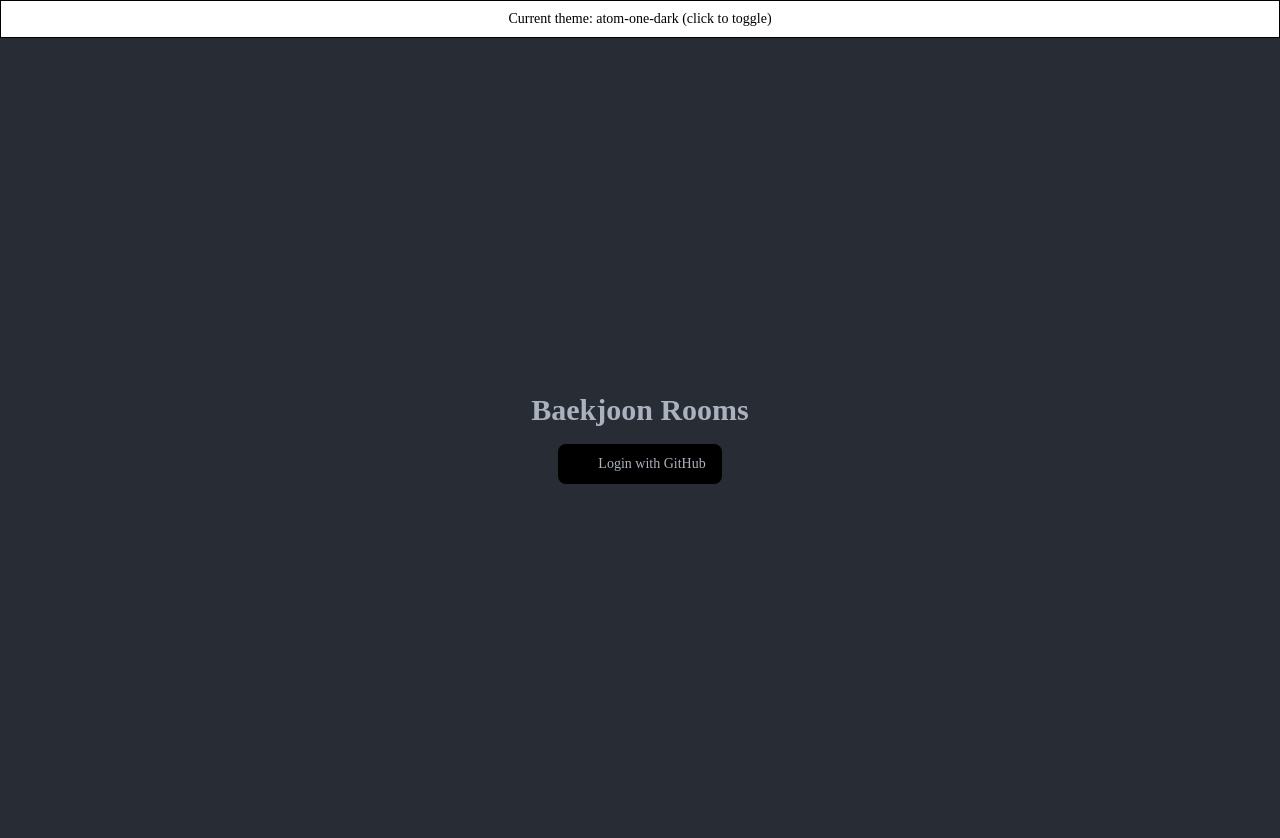
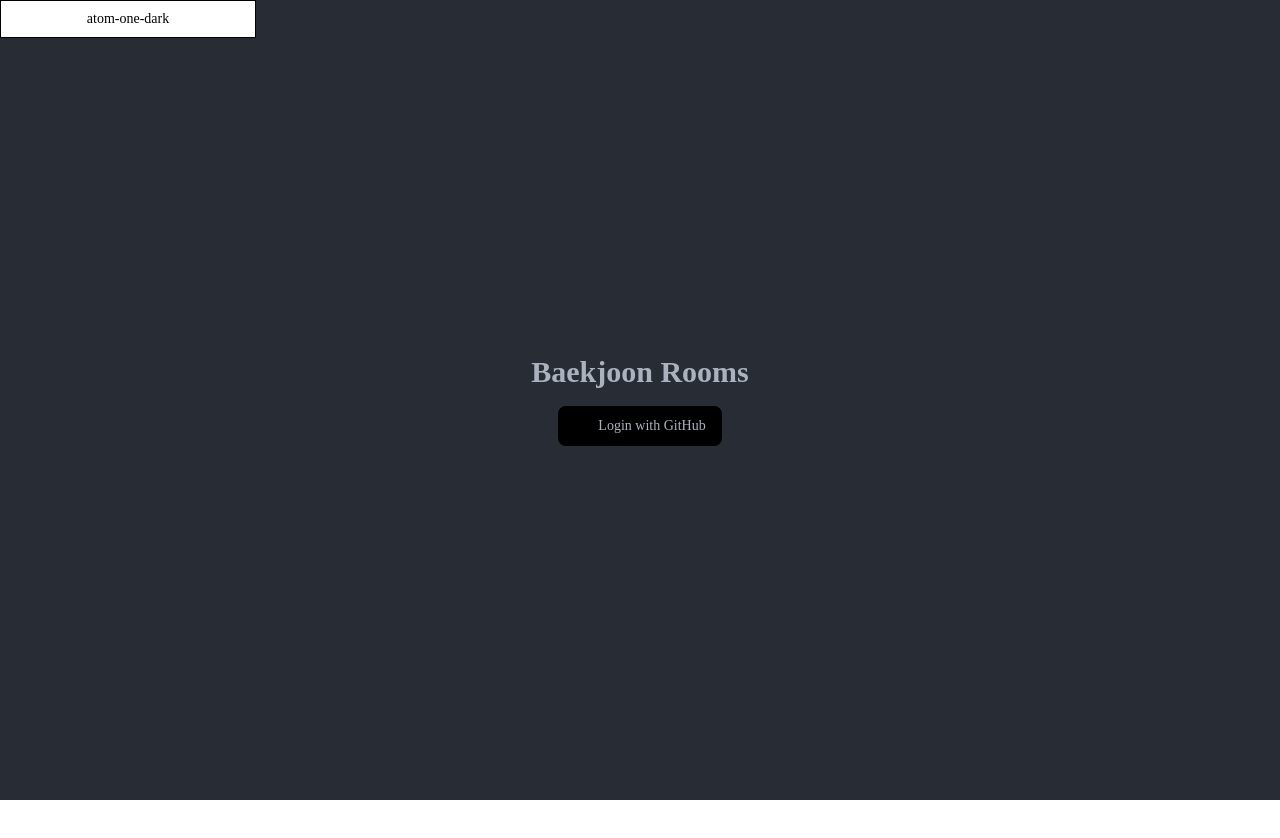
Before and after one commit to boostcampwm2023/baekjoonrooms, a React (Vite) app in the folder client/: page / in a window 1280 px wide. After the commit the page ends 800 px from the top, so only its background shows below. Built offline with nearby package versions, Linux system fonts and the light colour scheme; no server answers; some icons are missing.

Commit message:
feat: ui 및 color settig 수정

```diff
--- a/client/src/App.tsx
+++ b/client/src/App.tsx
@@ -3,7 +3,7 @@
 
 import { AuthProvider } from './contexts/AuthContext';
 import { ThemeProvider } from './contexts/ThemeProvider';
-import ThemeComponent from './components/ThemedComponent';
+import ThemeComponent from './components/temp/ThemedComponent';
 
 const queryClient = new QueryClient();
 
--- a/client/src/components/ThemedComponent.tsx
+++ /dev/null
@@ -1,15 +0,0 @@
-// ThemeSwitcherDropdown.tsx
-
-import { useTheme } from '../contexts/ThemeProvider';
-
-export default function ThemeComponent() {
-  const { theme, toggleTheme } = useTheme();
-  return (
-    <button
-      type="button"
-      className="border-default-dark inline-flex w-full justify-center  border px-4 py-2 text-sm font-medium shadow-sm "
-      onClick={toggleTheme}>
-      {`Current theme: ${theme} (click to toggle)`}
-    </button>
-  );
-}
--- a/client/src/components/buttons/GithubLoginButton.tsx
+++ b/client/src/components/buttons/GithubLoginButton.tsx
@@ -1,4 +1,5 @@
 import { FaGithub } from 'react-icons/fa6';
+import { useTheme } from '../../contexts/ThemeProvider';
 
 export default function GithubLoginButton() {
   async function login(): Promise<void> {
@@ -6,9 +7,13 @@
     window.location.assign(`${baseUrl}/auth/github/`);
   }
 
+  const { theme } = useTheme();
+
   return (
     <button
-      className="text-text_default bg-default_black my-2 flex items-center gap-2 rounded-lg px-4 py-2.5 text-sm hover:bg-opacity-50"
+      // theme에 dark가 들어가있다면 text color를 text_default, light가 들어가있다면 text color를 default_white으로 설정
+      className={`my-2 flex items-center gap-2 rounded-lg bg-default_black px-4 py-2.5 text-sm hover:bg-opacity-50
+      ${theme.includes('dark') ? 'text-text_default' : 'text-default_white'}`}
       onClick={login}>
       <FaGithub size="1rem" />
       Login with GitHub
--- a/client/src/components/buttons/LogoutButton.tsx
+++ b/client/src/components/buttons/LogoutButton.tsx
@@ -5,7 +5,7 @@
 
   return (
     <button
-      className="text-guide  hover:bg-gray-600 bg-gutter m-4 rounded-lg p-2.5 px-5 text-sm"
+      className="hover:bg-gray-600 m-4 rounded-lg bg-gutter p-2.5 px-5 text-sm text-guide"
       onClick={onLogout}>
       Log out
     </button>
--- a/client/src/components/buttons/RoomCreateButton.tsx
+++ b/client/src/components/buttons/RoomCreateButton.tsx
@@ -31,7 +31,7 @@
         <div>loading...</div>
       ) : (
         <button
-          className="bg-accent text-default_white flex h-[33px] w-[150px] items-center justify-center rounded-lg font-medium hover:opacity-80"
+          className="flex h-[33px] w-[150px] items-center justify-center rounded-lg bg-accent font-medium text-default_white hover:opacity-80"
           onClick={onClick}>
           Create room
         </button>
--- /dev/null
+++ b/client/src/components/temp/ThemedComponent.tsx
@@ -0,0 +1,15 @@
+// ThemeSwitcherDropdown.tsx
+
+import { useTheme } from '../../contexts/ThemeProvider';
+
+export default function ThemeComponent() {
+  const { theme, toggleTheme } = useTheme();
+  return (
+    <button
+      type="button"
+      className="absolute top-0 inline-flex w-[20%] justify-center border bg-default_white px-4 py-2 text-sm font-medium shadow-sm"
+      onClick={toggleTheme}>
+      {`${theme}`}
+    </button>
+  );
+}
--- a/client/src/contexts/ThemeProvider.tsx
+++ b/client/src/contexts/ThemeProvider.tsx
@@ -62,7 +62,7 @@
 
   return (
     <ThemeContext.Provider value={contextValue}>
-      {children}
+      <div className="relative">{children}</div>
     </ThemeContext.Provider>
   );
 };
--- a/client/src/index.css
+++ b/client/src/index.css
@@ -3,88 +3,90 @@
 @tailwind utilities;
 
 /* atom-one-dark */
+@layer base {
   :root {
-  --color--fg: #252931;
-  --color--bg: #282c34;
-  --color--gutter: #1d2025;
-  --color--guide: #cccccc;
-  --color--text: #abb2bf;
-  --color--accent: #528bff;
-  --color--cyan: #56b6c2;
-  --color--blue: #61afef;
-  --color--purple: #c678dd;
-  --color--green: #98c379;
-  --color--rose: #e06c75;
-  --color--orange: #d19a66;
-  --color--red: #be5046;
-  --color--gold: #e5c07b;
+    --color--fg: 37 41 49;
+    --color--bg: 40 44 52;
+    --color--gutter: 29 32 37;
+    --color--guide: 204 204 204;
+    --color--text: 171 178 191;
+    --color--accent: 82 139 255;
+    --color--cyan: 86 182 194;
+    --color--blue: 97 175 239;
+    --color--purple: 198 120 221;
+    --color--green: 152 195 121;
+    --color--rose: 224 108 117;
+    --color--orange: 209 154 102;
+    --color--red: 190 80 70;
+    --color--gold: 229 192 123;
   }
 
   :root[data-theme='atom-one-dark'] {
-  --color--fg: #252931;
-  --color--bg: #282c34;
-  --color--gutter: #1d2025;
-  --color--guide: #cccccc;
-  --color--text: #abb2bf;
-  --color--accent: #528bff;
-  --color--cyan: #56b6c2;
-  --color--blue: #61afef;
-  --color--purple: #c678dd;
-  --color--green: #98c379;
-  --color--rose: #e06c75;
-  --color--orange: #d19a66;
-  --color--red: #be5046;
-  --color--gold: #e5c07b;
+    --color--fg: 37 41 49;
+    --color--bg: 40 44 52;
+    --color--gutter: 29 32 37;
+    --color--guide: 204 204 204;
+    --color--text: 171 178 191;
+    --color--accent: 82 139 255;
+    --color--cyan: 86 182 194;
+    --color--blue: 97 175 239;
+    --color--purple: 198 120 221;
+    --color--green: 152 195 121;
+    --color--rose: 224 108 117;
+    --color--orange: 209 154 102;
+    --color--red: 190 80 70;
+    --color--gold: 229 192 123;
   }
 
   :root[data-theme='atom-one-light'] {
-  --color--fg: #383a42;
-  --color--bg: #fafafa;
-  --color--gutter: #a1a1a1;
-  --color--guide: #cfd0d1;
-  --color--text: #383a42;
-  --color--accent: #528bff;
-  --color--cyan: #56b6c2;
-  --color--blue: #61afef;
-  --color--purple: #c678dd;
-  --color--green: #98c379;
-  --color--rose: #e06c75;
-  --color--orange: #d19a66;
-  --color--red: #be5046;
-  --color--gold: #e5c07b;
+    --color--fg: 56 58 66;
+    --color--bg: 250 250 250;
+    --color--gutter: 161 161 161;
+    --color--guide: 207 208 209;
+    --color--text: 56 58 66;
+    --color--accent: 82 139 255;
+    --color--cyan: 86 182 194;
+    --color--blue: 97 175 239;
+    --color--purple: 198 120 221;
+    --color--green: 152 195 121;
+    --color--rose: 224 108 117;
+    --color--orange: 209 154 102;
+    --color--red: 190 80 70;
+    --color--gold: 229 192 123;
   }
 
   /* 아래 두개는 copilot이 적어준거임 신뢰 ㄴㄴ */
   :root[data-theme='github-dark'] {
-  --color--fg: #c9d1d9;
-  --color--bg: #0d1117;
-  --color--gutter: #161b22;
-  --color--guide: #21262d;
-  --color--text: #8b949e;
-  --color--accent: #58a6ff;
-  --color--cyan: #79c0ff;
-  --color--blue: #58a6ff;
-  --color--purple: #bc8cff;
-  --color--green: #56d364;
-  --color--rose: #ff7b72;
-  --color--orange: #ffab70;
-  --color--red: #ff7b72;
-  --color--gold: #ffd76d;
+    --color--fg: 201 209 217;
+    --color--bg: 13 17 23;
+    --color--gutter: 22 27 34;
+    --color--guide: 33 38 45;
+    --color--text: 139 148 158;
+    --color--accent: 88 166 255;
+    --color--cyan: 121 192 255;
+    --color--blue: 88 166 255;
+    --color--purple: 188 140 255;
+    --color--green: 86 211 100;
+    --color--rose: 255 123 114;
+    --color--orange: 255 171 112;
+    --color--red: 255 123 114;
+    --color--gold: 255 215 109;
   }
 
   :root[data-theme='github-light'] {
-  --color--fg: #24292e;
-  --color--bg: #ffffff;
-  --color--gutter: #f6f8fa;
-  --color--guide: #d1d5da;
-  --color--text: #24292e;
-  --color--accent: #0366d6;
-  --color--cyan: #79c0ff;
-  --color--blue: #0366d6;
-  --color--purple: #6f42c1;
-  --color--green: #28a745;
-  --color--rose: #d73a49;
-  --color--orange: #e36209;
-  --color--red: #cb2431;
-  --color--gold: #ffd33d;
+    --color--fg: 36 41 46;
+    --color--bg: 255 255 255;
+    --color--gutter: 246 248 250;
+    --color--guide: 209 213 218;
+    --color--text: 36 41 46;
+    --color--accent: 3 102 214;
+    --color--cyan: 121 192 255;
+    --color--blue: 3 102 214;
+    --color--purple: 111 66 193;
+    --color--green: 40 167 69;
+    --color--rose: 215 58 73;
+    --color--orange: 227 98 9;
+    --color--red: 203 36 49;
+    --color--gold: 255 211 61;
   }
+}
--- a/client/src/pages/Home.tsx
+++ b/client/src/pages/Home.tsx
@@ -15,8 +15,8 @@
   }, [navigate, user]);
 
   return (
-    <div className="bg-bg flex min-h-screen flex-col items-center justify-center">
-      <h1 className="text-text_default my-2 text-3xl font-bold">
+    <div className="flex min-h-screen flex-col items-center justify-center bg-bg">
+      <h1 className="my-2 text-3xl font-bold text-text_default">
         Baekjoon Rooms
       </h1>
       <GithubLoginButton />
--- a/client/tailwind.config.js
+++ b/client/tailwind.config.js
@@ -6,22 +6,22 @@
       sans: ['Pretendard'],
     },
     colors: {
-      default_black: '#000000',
-      default_white: '#FFFFFF',
-      fg: 'var(--color--fg)',
-      bg: 'var(--color--bg)',
-      gutter: 'var(--color--gutter)',
-      text_default: 'var(--color--text)',
-      guide: 'var(--color--guide)',
-      accent: 'var(--color--accent)',
-      cyan: 'var(--color--cyan)',
-      blue: 'var(--color--blue)',
-      purple: 'var(--color--purple)',
-      green: 'var(--color--green)',
-      rose: 'var(--color--rose)',
-      orange: 'var(--color--orange)',
-      red: 'var(--color--red)',
-      gold: 'var(--color--gold)',
+      default_black: 'rgb(0 0 0 / <alpha-value>)',
+      default_white: 'rgb(255 255 255 / <alpha-value>)',
+      fg: 'rgb(var(--color--fg) / <alpha-value>)',
+      bg: 'rgb(var(--color--bg) / <alpha-value>)',
+      gutter: 'rgb(var(--color--gutter) / <alpha-value>)',
+      text_default: 'rgb(var(--color--text) / <alpha-value>)',
+      guide: 'rgb(var(--color--guide) / <alpha-value>)',
+      accent: 'rgb(var(--color--accent) / <alpha-value>)',
+      cyan: 'rgb(var(--color--cyan) / <alpha-value>)',
+      blue: 'rgb(var(--color--blue) / <alpha-value>)',
+      purple: 'rgb(var(--color--purple) / <alpha-value>)',
+      green: 'rgb(var(--color--green) / <alpha-value>)',
+      rose: 'rgb(var(--color--rose) / <alpha-value>)',
+      orange: 'rgb(var(--color--orange) / <alpha-value>)',
+      red: 'rgb(var(--color--red) / <alpha-value>)',
+      gold: 'rgb(var(--color--gold) / <alpha-value>)',
     },
     extend: {},
   },
```
Lines whose indentation alone changed are shown as unchanged.
